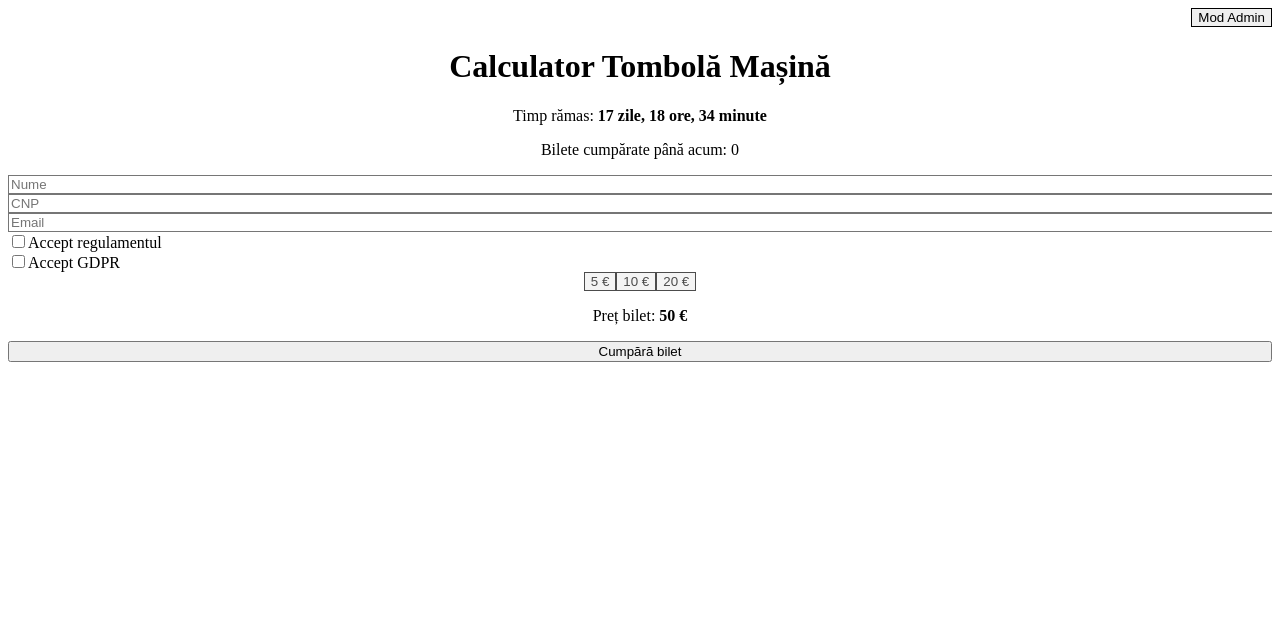
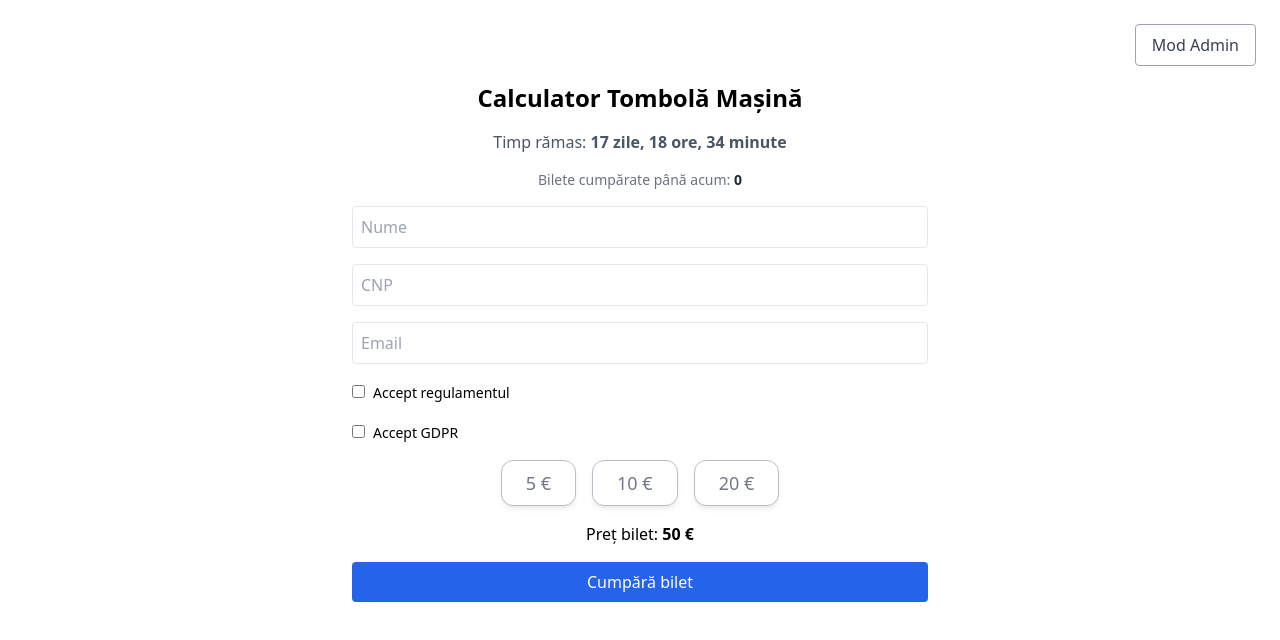
Before and after one commit to Jayceeoh1/tombola-app-final, a React (Vite) app: page / in a window 1280 px wide. Shown: the top 640 px of the page. Built offline with nearby package versions, Linux system fonts and the light colour scheme.

Commit message:
Initial commit - versiune finală

```diff
--- a/src/components/ui/button.jsx
+++ b/src/components/ui/button.jsx
@@ -1,7 +1,9 @@
 export function Button({ children, onClick, className = '', variant = 'default' }) {
   const base = variant === 'outline'
     ? 'border border-gray-400 text-gray-700 bg-white hover:bg-gray-100'
-    : 'bg-blue-600 text-white hover:bg-blue-700';
+    : variant === 'destructive'
+      ? 'bg-red-600 text-white hover:bg-red-700'
+      : 'bg-blue-600 text-white hover:bg-blue-700';
   return (
     <button onClick={onClick} className={`rounded px-4 py-2 transition ${base} ${className}`}>
       {children}
--- a/tailwind.config.js
+++ b/tailwind.config.js
@@ -1,9 +1,5 @@
-/** @type {import('tailwindcss').Config} */
 export default {
-  content: [
-    "./index.html",
-    "./src/**/*.{js,jsx,ts,tsx}",
-  ],
+  content: ["./index.html", "./src/**/*.{js,ts,jsx,tsx}"],
   theme: {
     extend: {},
   },
```
Also changed, not shown: package.json (+6 -6 lines), 2 other files (tests, documents, lock files or other folders).
